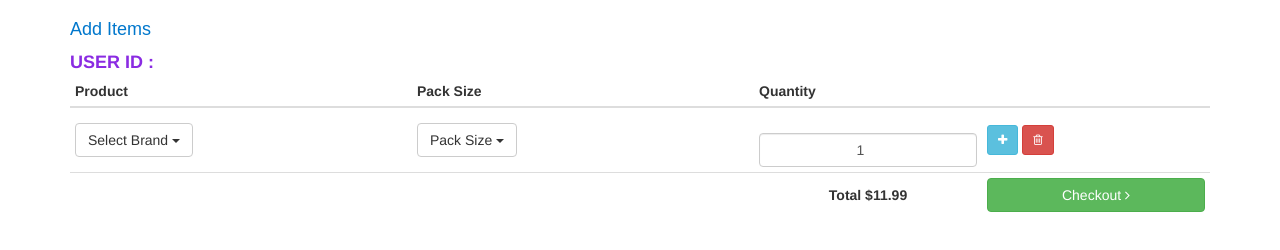
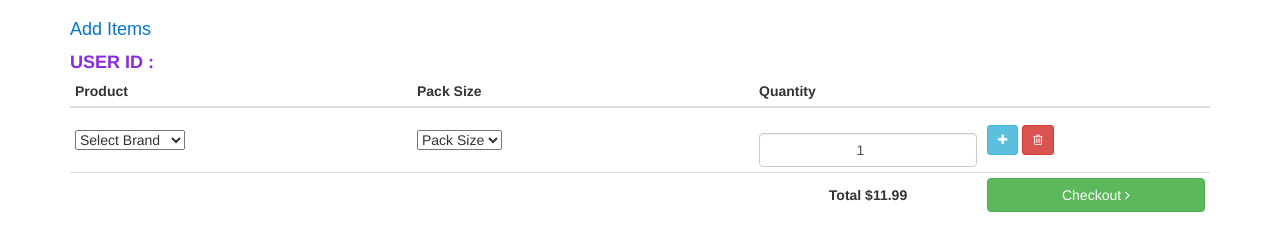
Before and after one commit to rameshgit123/translator, a website: page public/index.html in a window 1280 px wide. Drawn offline with nearby package versions, Linux system fonts and the light colour scheme.

Commit message:
Update index.html

```diff
--- a/public/index.html
+++ b/public/index.html
@@ -159,32 +159,29 @@
                 <tr>
                     <td data-th="Product">
                         <div class="dropdown">
-                                    <button class="btn btn-default dropdown-toggle" type="button" data-toggle="dropdown">
-                                        Select Brand
-                                   <span class="caret"></span>
-                                    </button>
-                                    <ul class="dropdown-menu">
-                                        <li><a href="#">Philip Morris International</a></li>
-                                        <li><a href="#">Gold Flake</a></li>
-                                        <li><a href="#">R.J. Reynolds</a></li>
-                                          <li><a href="#">Marlboro</a></li>
-                                         <li><a href="#">Classic Menthol</a></li>
-                                    </ul>
+                            <select>
+                                <option>Select Brand</option>
+                                 <option>Philip Morris</option>
+                                 <option>Gold Flake</option>
+                                 <option>R.J. Reynolds</option>
+                                 <option>Marlboro</option>
+                                 <option>ITC Classic</option>
+                            </select>
+
+
                                 </div>
                     </td>
                       <td data-th="Pack-size">
                         <div class="dropdown">
-                                    <button class="btn btn-default dropdown-toggle" type="button" data-toggle="dropdown" >
-                                        Pack Size
-                                   <span class="caret"></span>
-                                    </button>
-                                    <ul class="dropdown-menu">
-                                        <li><a href="#">5</a></li>
-                                        <li><a href="#">10</a></li>
-                                        <li><a href="#">20</a></li>
-                                          <li><a href="#">30</a></li>
-                                         <li><a href="#">50</a></li>
-                                    </ul>
+
+                            <select>
+                                <option>Pack Size</option>
+                                 <option>5</option>
+                                 <option>10</option>
+                                 <option>20</option>
+                                 <option>30</option>
+                                 <option>50</option>
+                            </select>
                                 </div>
                     </td>
 
```
